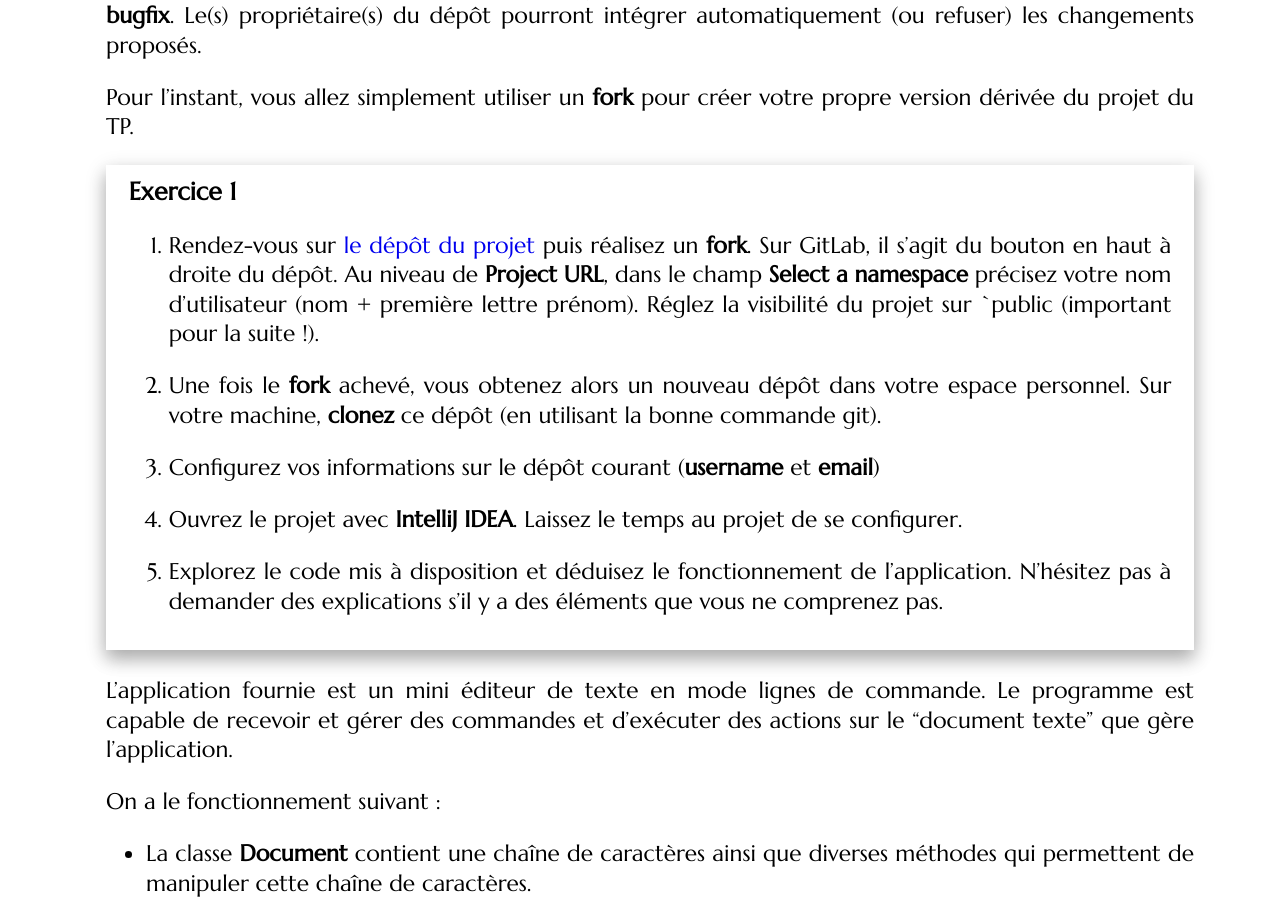
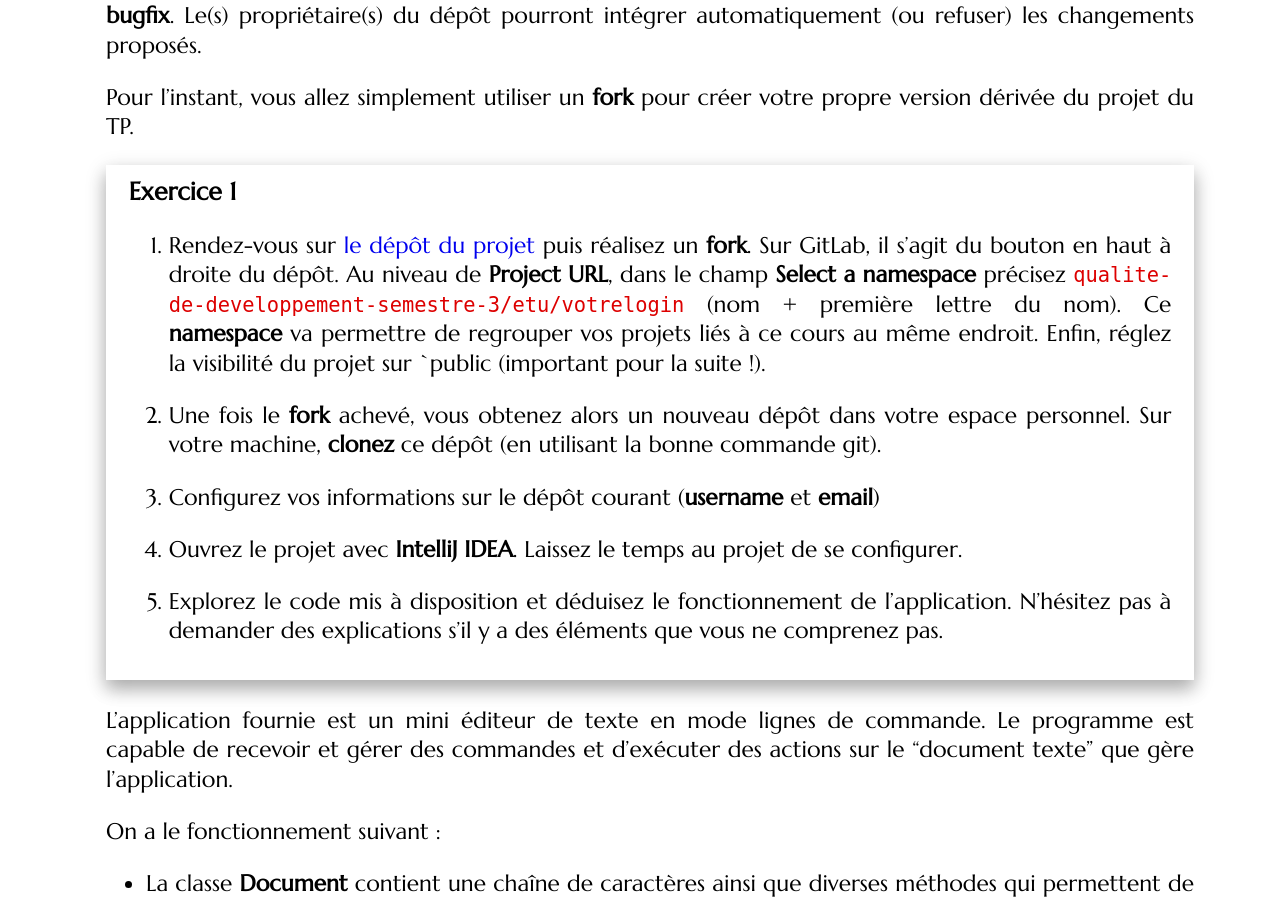
Before and after one commit to mgasquet/R304-QualiteDeveloppement, a Jekyll site: the page built from tutorials/tutorial1.md, in a window 1280 px wide and 900 px high, scrolled down 7530 px. Built offline with Jekyll 4.4.1, drawn with Linux system fonts in a browser that asks for light colours; some web fonts are replaced.

Commit message:
ajout namespace gitlab

```diff
--- a/tutorials/tutorial1.md
+++ b/tutorials/tutorial1.md
@@ -206,7 +206,7 @@ Pour l'instant, vous allez simplement utiliser un **fork** pour créer votre pro
 
 <div class="exercise">
 
-1. Rendez-vous sur [le dépôt du projet](https://gitlabinfo.iutmontp.univ-montp2.fr/qualite-de-developpement-semestre-3/editeur-de-texte/) puis réalisez un **fork**. Sur GitLab, il s'agit du bouton en haut à droite du dépôt. Au niveau de **Project URL**, dans le champ **Select a namespace** précisez votre nom d'utilisateur (nom + première lettre prénom). Réglez la visibilité du projet sur `public (important pour la suite !).
+1. Rendez-vous sur [le dépôt du projet](https://gitlabinfo.iutmontp.univ-montp2.fr/qualite-de-developpement-semestre-3/editeur-de-texte/) puis réalisez un **fork**. Sur GitLab, il s'agit du bouton en haut à droite du dépôt. Au niveau de **Project URL**, dans le champ **Select a namespace** précisez `qualite-de-developpement-semestre-3/etu/votrelogin` (nom + première lettre du nom). Ce **namespace** va permettre de regrouper vos projets liés à ce cours au même endroit. Enfin, réglez la visibilité du projet sur `public (important pour la suite !).
 
 2. Une fois le **fork** achevé, vous obtenez alors un nouveau dépôt dans votre espace personnel. Sur votre machine, **clonez** ce dépôt (en utilisant la bonne commande git).
 
```
